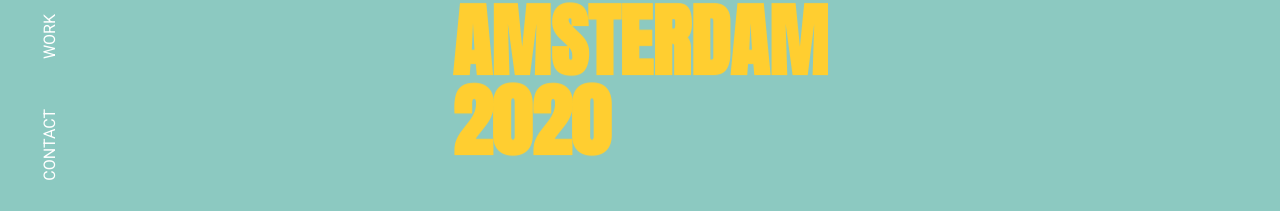
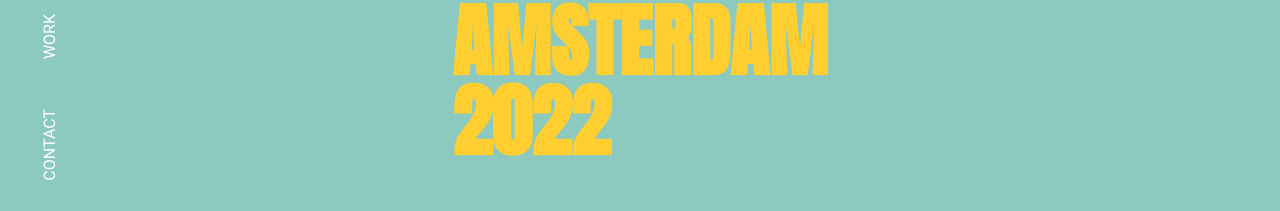
Before and after one commit to seymonyu/seymafirat, a React (Create React App) app: page / in a window 1280 px wide. Shown: the part 219-430 px from the top of the page. Built offline with nearby package versions, Linux system fonts and the light colour scheme; a web font is replaced by a local one.

Commit message:
updated the year

```diff
--- a/src/containers/home/Home.js
+++ b/src/containers/home/Home.js
@@ -2,7 +2,7 @@ import React, { useState } from "react";
 import "../../stylesheets/home.scss";
 import { useTrail, animated } from "react-spring";
 
-const items = ["SEYMA", "FIRAT", "AMSTERDAM", "2020"];
+const items = ["SEYMA", "FIRAT", "AMSTERDAM", "2022"];
 const config = { mass: 5, tension: 2000, friction: 400 };
 
 function Home() {
```
